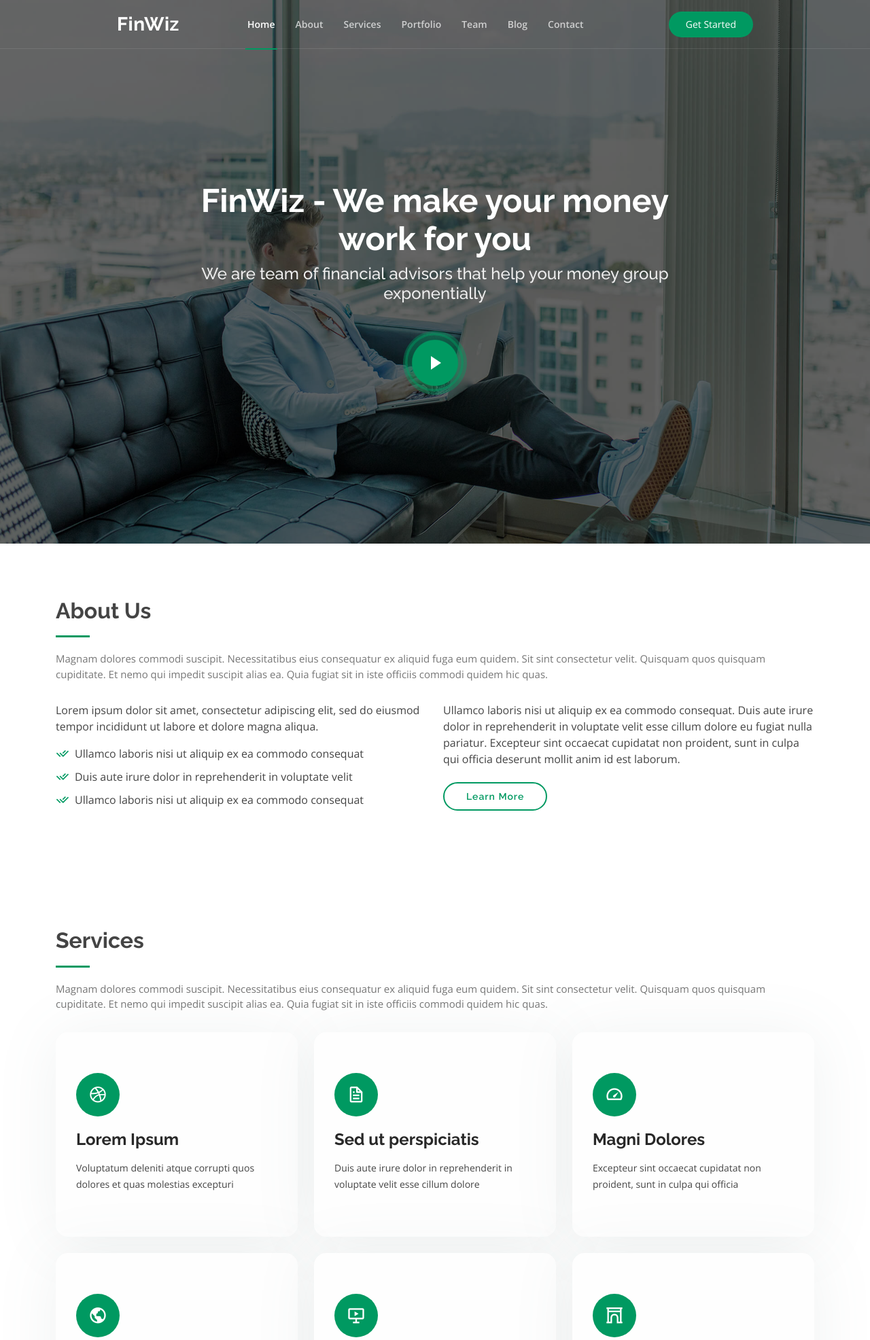
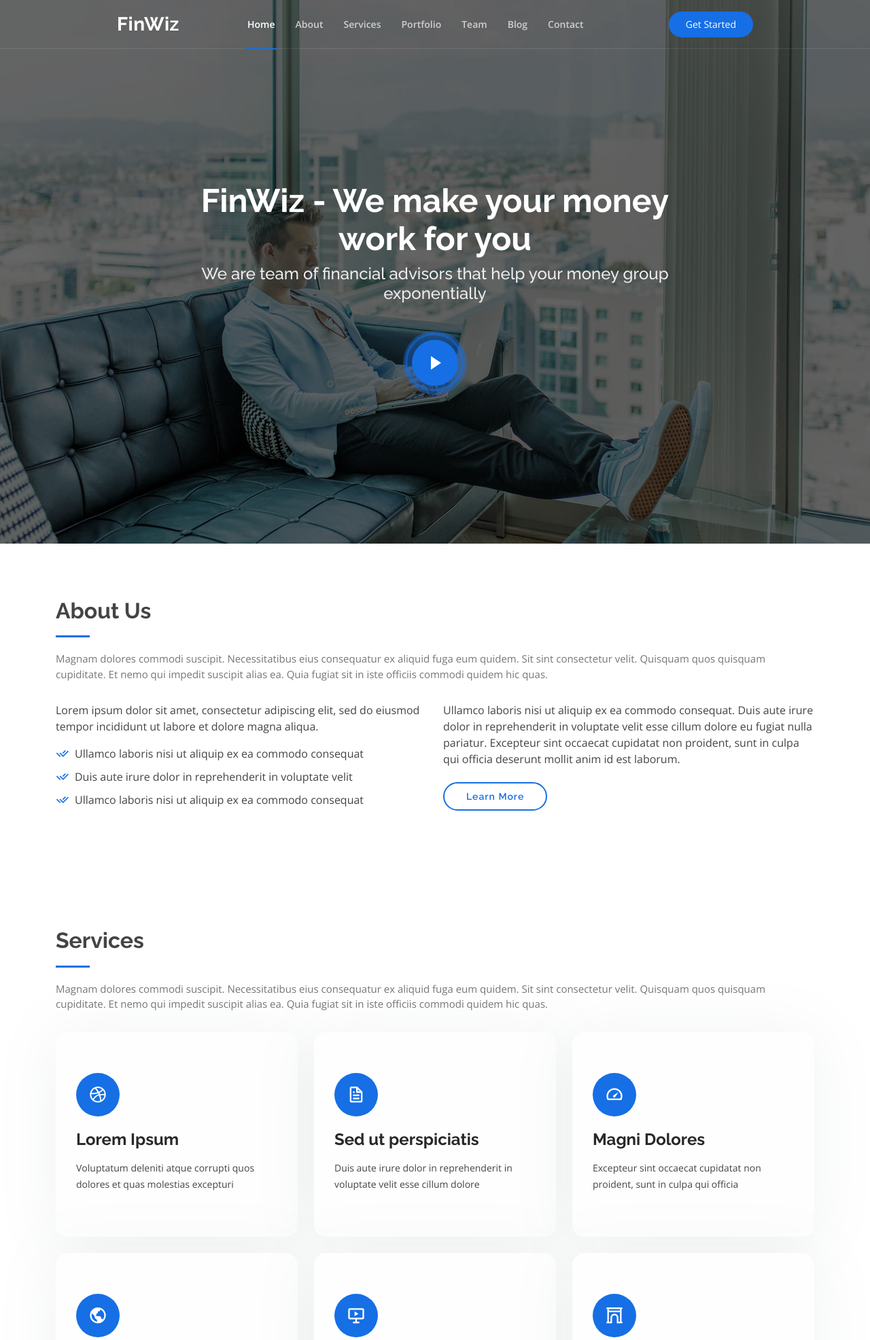
Before and after one commit to pissall20/finwiz, a Django app: page / in a window 1280 px wide. Shown: the top 1972 px of the page at 68% size. Run offline with Django 4.2, Linux system fonts and the light colour scheme; some libraries are stand-ins or nearby versions.

Commit message:
changed color to facebook blue

```diff
--- a/website/static/website/css/style.css
+++ b/website/static/website/css/style.css
@@ -14,12 +14,12 @@ body {
 }
 
 a {
-  color: #009961;
+  color: #166fe5;
   text-decoration: none;
 }
 
 a:hover {
-  color: #00cc81;
+  color: #5ca0ff;
   text-decoration: none;
 }
 
@@ -138,7 +138,7 @@ h1, h2, h3, h4, h5, h6 {
 /* Get Startet Button */
 .get-started-btn {
   margin-left: 25px;
-  background: #009961;
+  background: #166fe5;
   color: #fff;
   border-radius: 50px;
   padding: 8px 25px 9px 25px;
@@ -206,7 +206,7 @@ h1, h2, h3, h4, h5, h6 {
   height: 2px;
   bottom: -2px;
   left: 0;
-  background-color: #009961;
+  background-color: #166fe5;
   visibility: hidden;
   width: 0px;
   transition: all 0.3s ease-in-out 0s;
@@ -404,7 +404,7 @@ h1, h2, h3, h4, h5, h6 {
   width: 94px;
   height: 94px;
   margin: 0 auto;
-  background: radial-gradient(#009961 50%, rgba(0, 153, 97, 0.4) 52%);
+  background: radial-gradient(#166fe5 50%, rgba(22, 111, 229, 0.4) 52%);
   border-radius: 50%;
   display: block;
   overflow: hidden;
@@ -441,13 +441,13 @@ h1, h2, h3, h4, h5, h6 {
   animation-timing-function: steps;
   opacity: 1;
   border-radius: 50%;
-  border: 5px solid rgba(0, 153, 97, 0.7);
+  border: 5px solid rgba(22, 111, 229, 0.7);
   top: -15%;
   left: -15%;
   background: rgba(198, 16, 0, 0);
 }
 #hero .play-btn:hover::after {
-  border-left: 15px solid #009961;
+  border-left: 15px solid #166fe5;
   transform: scale(20);
 }
 #hero .play-btn:hover::before {
@@ -533,7 +533,7 @@ section {
   display: block;
   width: 50px;
   height: 3px;
-  background: #009961;
+  background: #166fe5;
   bottom: 0;
   left: 0;
 }
@@ -566,7 +566,7 @@ section {
   left: 0;
   top: 2px;
   font-size: 20px;
-  color: #009961;
+  color: #166fe5;
   line-height: 1;
 }
 .about .content p:last-child {
@@ -582,14 +582,14 @@ section {
   border-radius: 50px;
   transition: 0.3s;
   line-height: 1;
-  color: #009961;
+  color: #166fe5;
   -webkit-animation-delay: 0.8s;
   animation-delay: 0.8s;
   margin-top: 6px;
-  border: 2px solid #009961;
+  border: 2px solid #166fe5;
 }
 .about .content .btn-learn-more:hover {
-  background: #009961;
+  background: #166fe5;
   color: #fff;
   text-decoration: none;
 }
@@ -608,7 +608,7 @@ section {
 .services .icon-box .icon {
   width: 64px;
   height: 64px;
-  background: #009961;
+  background: #166fe5;
   border-radius: 50px;
   display: flex;
   align-items: center;
```
Also changed, not shown: other parts of website/static/website/css/style.css (+23 -23 lines).
